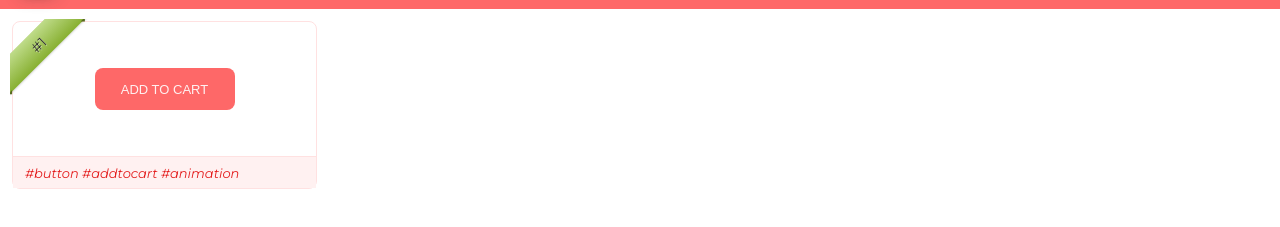
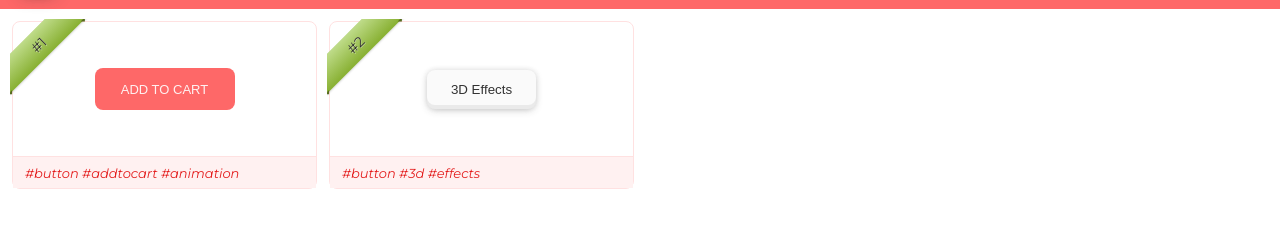
Before and after one commit to Pine1611/365-days-ui, a plain HTML site: page index.html in a window 1280 px wide. Shown: the part 67-294 px from the top of the page. Drawn offline with Linux system fonts and the light colour scheme.

Commit message:
02 - create button with 3d effect

```diff
--- a/assets/css/main.sass
+++ b/assets/css/main.sass
@@ -11,3 +11,4 @@
 
 // ui-buttons
 @import "../../ui-buttons/01-addtocart-animation/css/addtocart"
+@import "../../ui-buttons/02-3d-effects/css/3d-effects"
--- a/index.html
+++ b/index.html
@@ -80,6 +80,16 @@
 
             <div class="tags">#button #addtocart #animation</div>
         </div>
+
+        <div class="basis-3 boxes">
+            <div class="ribbon__wrapper">
+                <div class="ribbon">#2</div>
+            </div>
+
+            <button class="btn3d">3D Effects</button>
+
+            <div class="tags">#button #3d #effects</div>
+        </div>
     </div>
 
     <script type="module" src="./assets/js/scripts.js"></script>
--- /dev/null
+++ b/ui-buttons/02-3d-effects/css/_3d-effects.sass
@@ -0,0 +1,14 @@
+.btn3d
+    padding: 12px 24px
+    color: $black
+    border: 0
+    border-radius: 8px
+    cursor: pointer
+    background: $anti_flash
+    transition: all 200ms ease-in-out
+    box-shadow: 0 0 4px 1px rgba($black, .08), 0 2px 8px -2px rgba($black,.3), inset 0 -4px 0 0 rgba($black,.08)
+    &:hover
+        background: $anti_flash
+        border: 0
+        box-shadow: 0 0 0 1px rgba($black, .1)
+        transform: translateY(2px)
```
Also changed, not shown: assets/css/main.css, assets/css/main.min.css.
